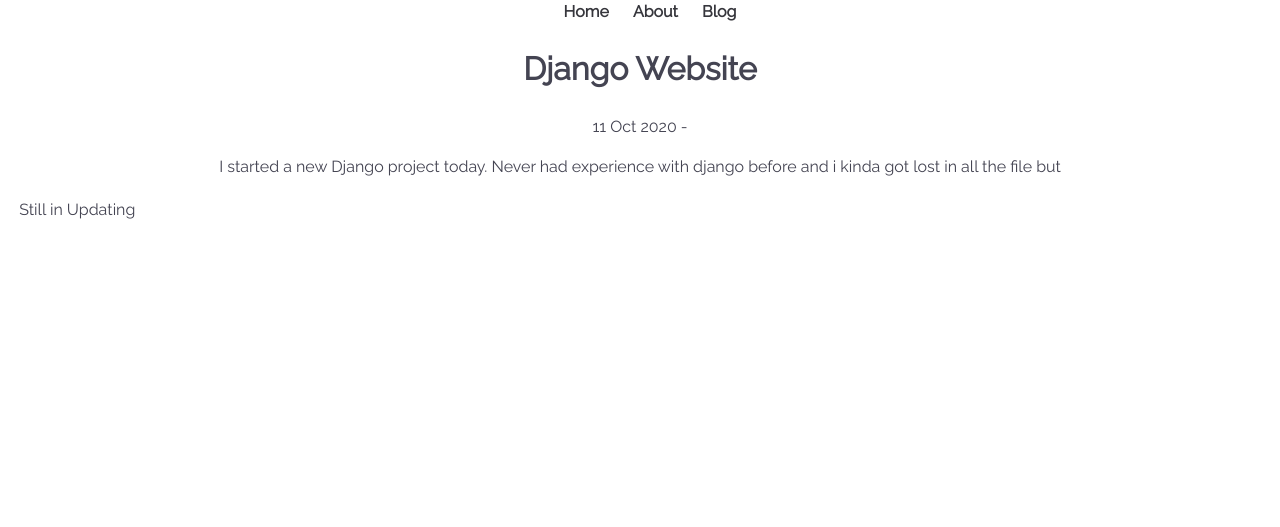
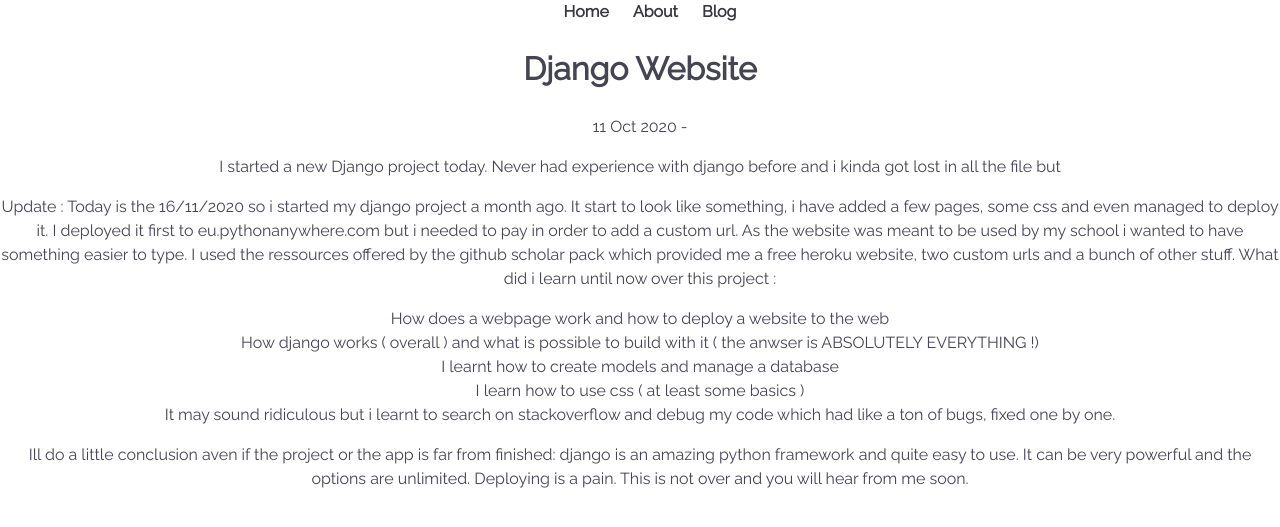
Before and after one commit to Shinora/Shinora.github.io, a Jekyll site: the page built from _posts/2020-10-11-Django-Website.md, in a window 1280 px wide. Shown: the top 527 px of the page. Built offline with Jekyll 4.4.1, drawn with Linux system fonts in a browser that asks for light colours.

Commit message:
Updated two posts

```diff
--- a/_posts/2020-10-11-Django-Website.md
+++ b/_posts/2020-10-11-Django-Website.md
@@ -4,4 +4,15 @@
 
 I started a new Django project today. Never had experience with django before and i kinda got lost in all the file but
 
-||| Still in Updating |||
+Update : Today is the 16/11/2020 so i started my django project a month ago. It start to look like something, i have added a few pages, some css and even managed to deploy it. I deployed it first to eu.pythonanywhere.com but i needed to pay in order to add a custom url.
+As the website was meant to be used by my school i wanted to have something easier to type.
+I used the ressources offered by the github scholar pack which provided me a free heroku website, two custom urls and a bunch of other stuff.
+What did i learn until now over this project :
+  - How does a webpage work and how to deploy a website to the web
+  - How django works  ( overall ) and what is possible to build with it ( the anwser is ABSOLUTELY EVERYTHING !)
+  - I learnt how to create models and manage a database
+  - I learn how to use css ( at least some basics )
+  - It may sound ridiculous but i learnt to search on stackoverflow and debug my code which had like a ton of bugs, fixed one by one.
+
+Ill do a little conclusion aven if the project or the app is far from finished: django is an amazing python framework and quite easy to use.
+It can be very powerful and the options are unlimited. Deploying is a pain. This is not over and you will hear from me soon.
```
Also changed, not shown: 1 other file.
